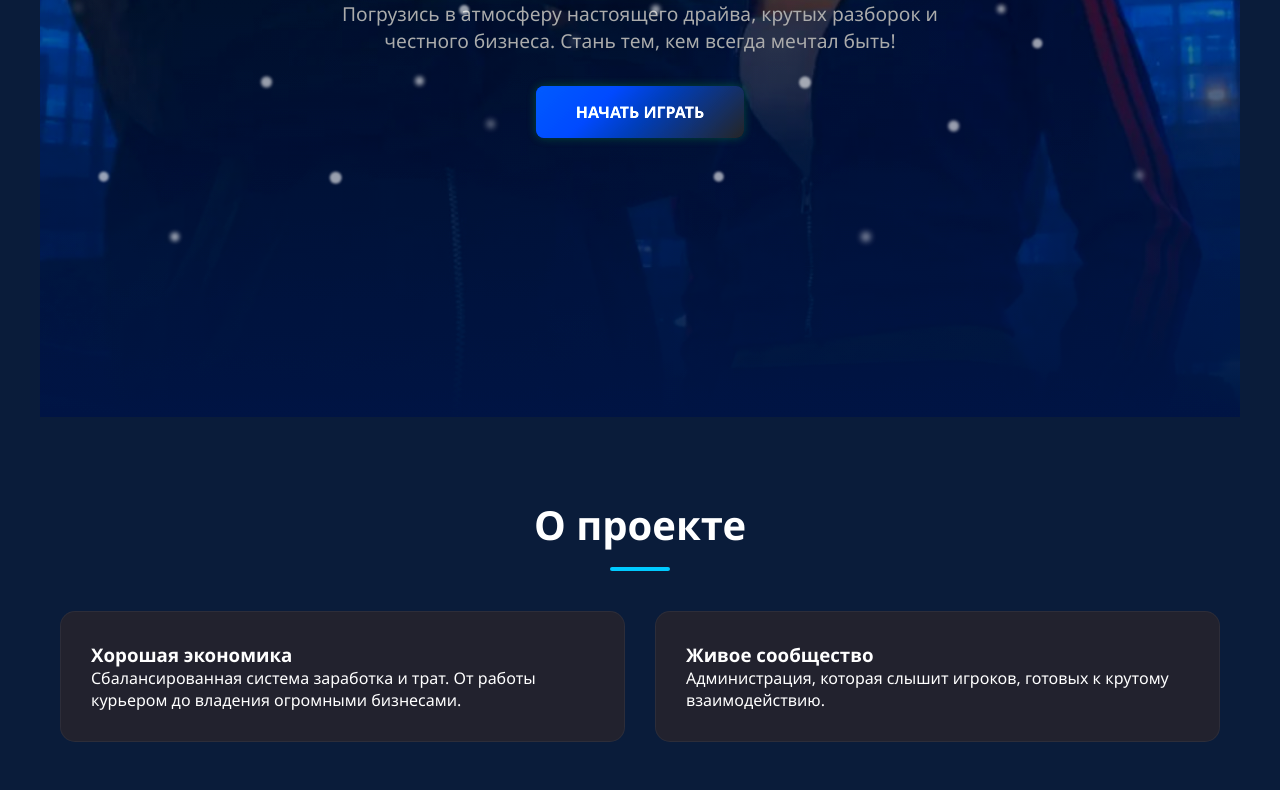
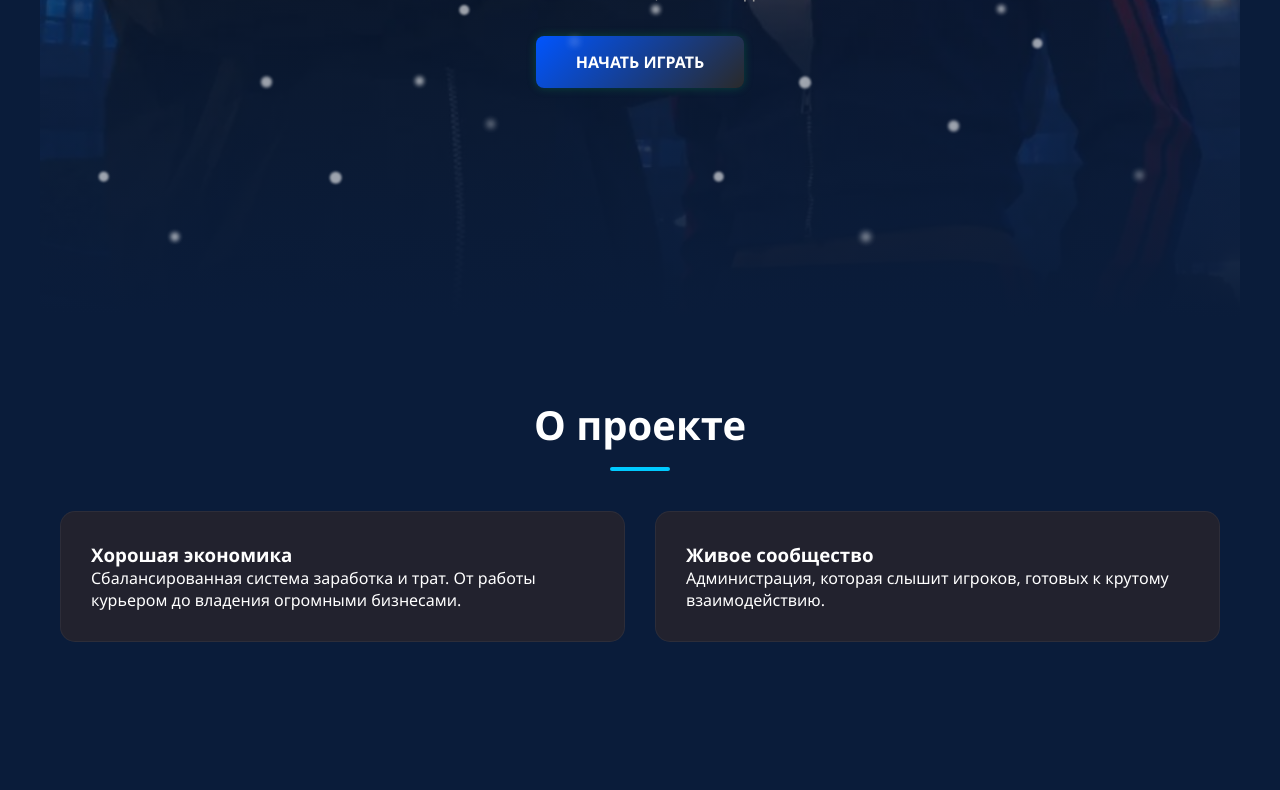
Before and after one commit to volnafety/Volna-Site, a plain HTML site: page index.html in a window 1280 px wide. Shown: the part 475-1265 px from the top of the page. Drawn offline with Linux system fonts and the light colour scheme.

Commit message:
Add files via upload

```diff
--- a/style.css
+++ b/style.css
@@ -68,31 +68,6 @@
 
       .nav-links a:hover {
         color: var(--primary);
-      }
-
-      .hero {
-       /* Высота баннера (можно 100vh, можно 80vh, чтобы видеть, что идет скролл) */
-        height: 100vh;
-
-        /* Картинка с затемнением */
-        background:
-          /* Делаем переход от прозрачного к твоему темно-синему цвету */
-          linear-gradient(to bottom, rgba(10, 28, 58, 0.3) 0%, rgba(10, 28, 58, 0.8) 70%, #0a1c3a 100%),
-          url('img/IMG_20261113_185410.jpg') center/cover no-repeat;
-
-          /* А прямо под background добавь эту строчку для сочности */
-        filter: saturate(1.3) contrast(1.1) brightness(1.1);
-
-        /* Выравнивание контента по центру */
-        display: flex;
-        flex-direction: column;
-        justify-content: center;
-        align-items: center;
-        text-align: center;
-        padding: 0 20px;
-
-        /* Убираем отступ сверху, чтобы шапка "прилипла" к картинке */
-        margin-top: 0;
       }
 
       .hero h1 {
@@ -453,7 +428,7 @@ header {
     align-items: center;
     margin: 15px 20px;
     padding: 15px 25px;
-    background: rgba(255, 255, 255, 0.001);
+    background: rgba(255, 255, 255, 0.01);
     backdrop-filter: blur(4px) !important;
     -webkit-backdrop-filter: blur(8px) !important;
     border-radius: 20px;
@@ -462,20 +437,6 @@ header {
     position: sticky;
     top: 15px;
     z-index: 100;
-}
-
-/* --- ГРАДИЕНТ ВНИЗУ КАРТИНКИ --- */
-.hero {
-    height: 100vh;
-    background:
-        linear-gradient(to bottom, rgba(10, 28, 58, 0.4) 0%, rgba(10, 28, 58, 0.9) 70%, #0a1c3a 100%),
-        url('img/IMG_20261113_185410.jpg') center/cover no-repeat;
-    display: flex;
-    flex-direction: column;
-    justify-content: center;
-    align-items: center;
-    text-align: center;
-    padding: 0 20px;
 }
 
 /* --- ЧИНИМ ЦВЕТ ТЕКСТА И ФОН САЙТА --- */
@@ -582,11 +543,27 @@ h1, h2, h3, p {
     .nav-links a:active { background: rgba(255,255,255,0.15); }
 }
 
-/* --- ПРИНУДИТЕЛЬНЫЙ ГРАДИЕНТ --- */
+/* --- ФИНАЛЬНЫЙ .HERO --- */
 .hero {
-    background-image:
-        linear-gradient(to bottom, rgba(10, 28, 58, 0.2) 0%, rgba(10, 28, 58, 0.8) 70%, #0a1c3a 100%),
-        url('img/IMG_20261113_185410.jpg') !important;
-    background-size: cover !important;
-    background-position: center !important;
+    height: 100vh;
+    /* Тот самый градиент, который уходит в синий низ */
+    background:
+        linear-gradient(to bottom, rgba(10, 28, 58, 0.1) 0%, rgba(10, 28, 58, 0.8) 70%, #0a1c3a 100%),
+        url('img/IMG_20261113_185410.jpg') center/cover no-repeat !important;
+
+    display: flex;
+    flex-direction: column;
+    justify-content: center;
+    align-items: center;
+    text-align: center;
+    padding: 0 20px;
+    margin-top: -100px;
+    padding-top: 100px; /* Чтобы шапка не закрывала текст */
 }
+
+/* --- ФОН САЙТА --- */
+body, html {
+    background-color: #0a1c3a !important; /* Темно-синий, чтобы слить с низом картинки */
+    margin: 0;
+    padding: 0;
+}
```
